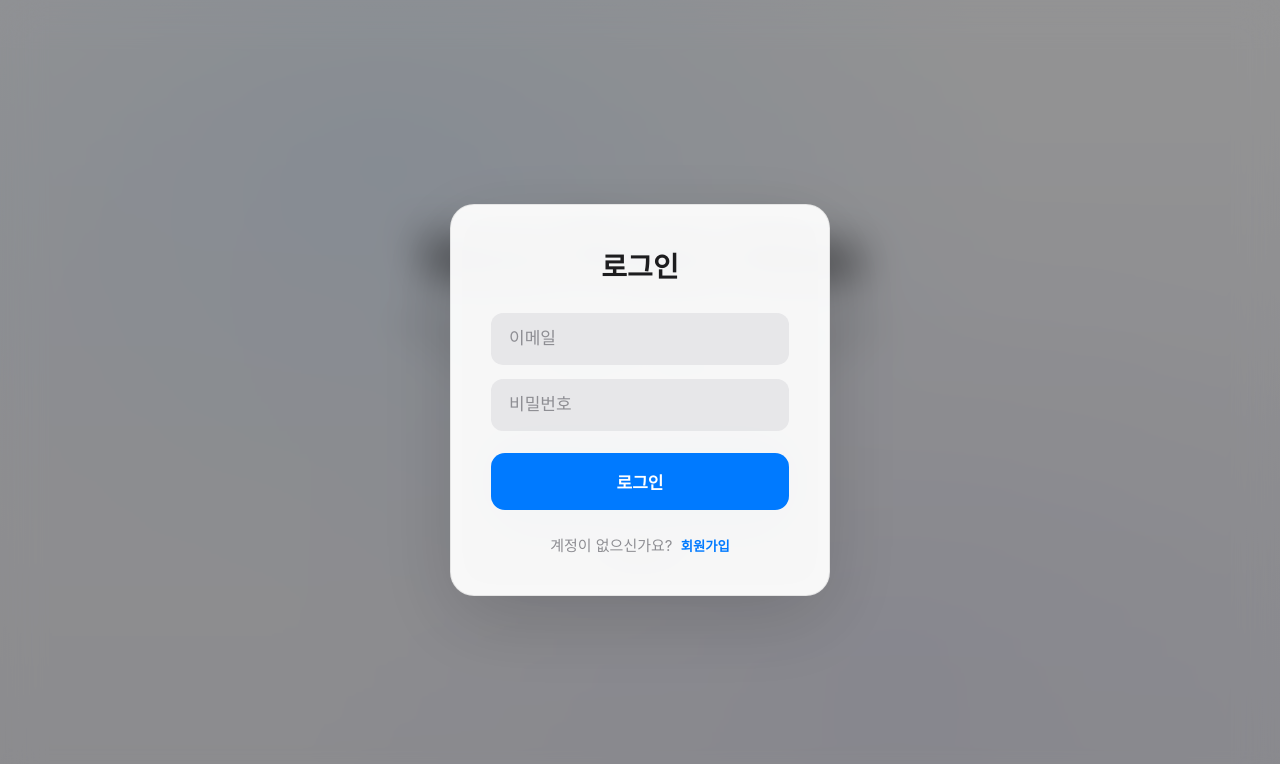
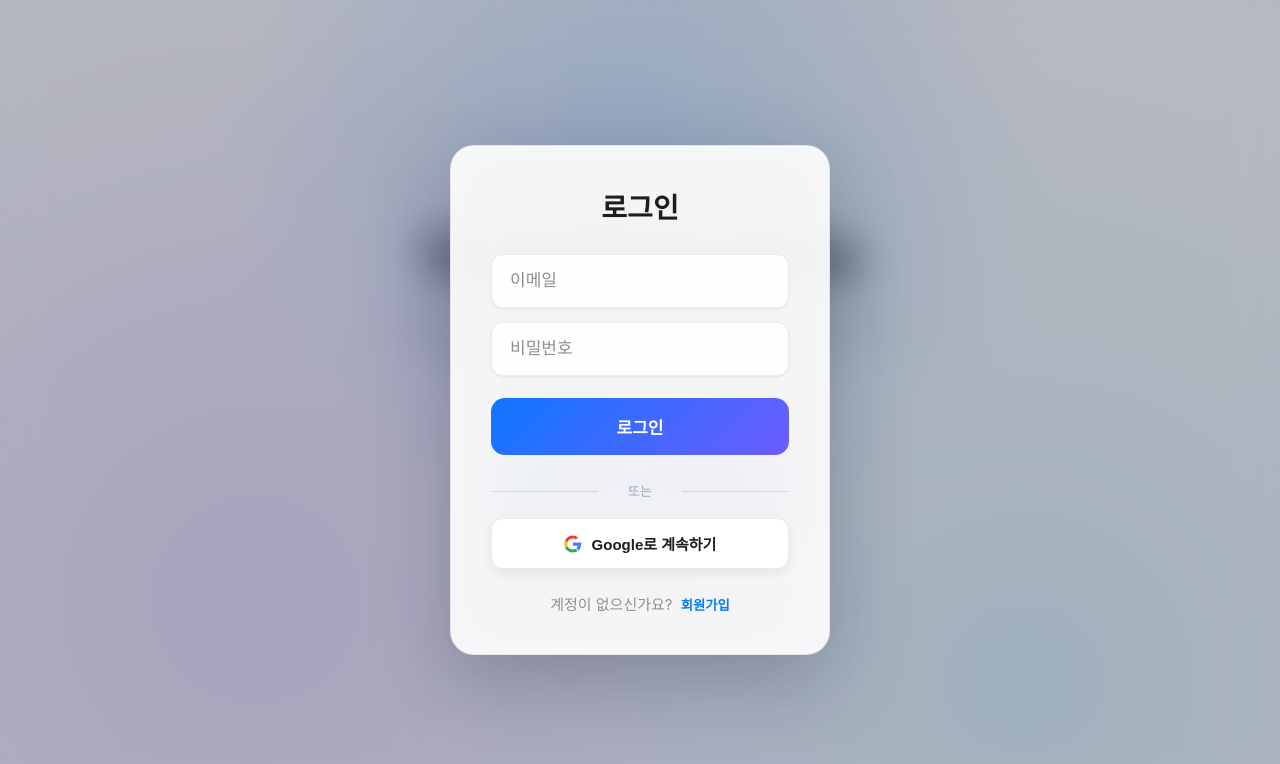
Before and after one commit to Madcamp25W-Week3-LZK-Lab/Frontend, a React (Vite) app: page / in a window 1280 px wide. Both pictures are taken after a click on the button "로그인". Shown: the top 764 px of the page. Built offline with nearby package versions, Linux system fonts and the light colour scheme; a web font is replaced by a local one.

Commit message:
Feat: Improve Landing Page, Modified Picture Alignment

```diff
--- a/src/App.jsx
+++ b/src/App.jsx
@@ -439,8 +439,8 @@ export default function App({ onBack }) {
           categoryId: itemId,
           label: label,
           photos: SAMPLE_PHOTOS[itemId] || [],
-          x: 60 + (existingCount % 3) * 180,
-          y: 60 + Math.floor(existingCount / 3) * 220,
+          x: 80 + (existingCount % 4) * 165,
+          y: 80 + Math.floor(existingCount / 4) * 180,
         };
         setStacks(s => [...s, newStack]);
         return [...prev, itemId];
@@ -562,9 +562,9 @@ export default function App({ onBack }) {
 
   // Arrange stacks to grid (like phone icons)
   const handleArrangeStacks = useCallback(() => {
-    const GRID_START_X = 40;
-    const GRID_START_Y = 40;
-    const GRID_GAP_X = 160;
+    const GRID_START_X = 80;
+    const GRID_START_Y = 80;
+    const GRID_GAP_X = 165;
     const GRID_GAP_Y = 180;
     const COLS = 4;
 
@@ -587,7 +587,15 @@ export default function App({ onBack }) {
   const isEmpty = stacks.length === 0 && intersectionStacks.length === 0;
 
   return (
-    <div className="app-layout">
+    <div
+      className={[
+        "app-layout",
+        leftPanelOpen ? "app-layout--left-open" : "",
+        rightPanelOpen ? "app-layout--right-open" : "",
+      ]
+        .filter(Boolean)
+        .join(" ")}
+    >
       <CategoryPanel
         isOpen={leftPanelOpen}
         onToggle={() => setLeftPanelOpen(!leftPanelOpen)}
--- a/src/LandingPage.css
+++ b/src/LandingPage.css
@@ -7,7 +7,7 @@
     display: flex;
     align-items: center;
     justify-content: center;
-    background: linear-gradient(180deg, #f5f5f7 0%, #e8e8ed 100%);
+    background: #f6f7fb;
     position: relative;
     overflow: hidden;
 }
@@ -16,8 +16,11 @@
     position: absolute;
     inset: 0;
     background:
-        radial-gradient(ellipse at 30% 20%, rgba(0, 122, 255, 0.08) 0%, transparent 50%),
-        radial-gradient(ellipse at 70% 80%, rgba(88, 86, 214, 0.06) 0%, transparent 50%);
+        radial-gradient(circle at 1px 1px, rgba(15, 23, 42, 0.06) 1px, transparent 0),
+        radial-gradient(circle at 50% 20%, rgba(0, 122, 255, 0.18), transparent 45%),
+        radial-gradient(circle at 20% 75%, rgba(124, 58, 237, 0.16), transparent 55%),
+        radial-gradient(circle at 80% 85%, rgba(14, 165, 233, 0.12), transparent 50%);
+    background-size: 26px 26px, auto, auto, auto;
     pointer-events: none;
 }
 
@@ -36,14 +39,14 @@
     font-size: 56px;
     font-weight: 700;
     letter-spacing: -0.03em;
-    color: #1d1d1f;
+    color: #0f172a;
     margin-bottom: 20px;
 }
 
 .landing-description {
     font-size: 19px;
     line-height: 1.6;
-    color: #6e6e73;
+    color: #5b6472;
     margin-bottom: 48px;
 }
 
@@ -66,24 +69,29 @@
 }
 
 .landing-btn--primary {
-    background: #007aff;
+    background: linear-gradient(135deg, #0f76ff 0%, #6d5cff 100%);
     color: white;
-    box-shadow: 0 4px 20px rgba(0, 122, 255, 0.3);
+    box-shadow: 0 16px 40px rgba(15, 118, 255, 0.28);
 }
 
 .landing-btn--primary:hover {
-    background: #0066d6;
-    box-shadow: 0 6px 24px rgba(0, 122, 255, 0.4);
+    box-shadow: 0 18px 44px rgba(15, 118, 255, 0.36);
     transform: translateY(-1px);
 }
 
 .landing-btn--secondary {
-    background: rgba(0, 0, 0, 0.05);
-    color: #1d1d1f;
+    background: rgba(255, 255, 255, 0.7);
+    color: #0f172a;
+    border: 1px solid rgba(15, 23, 42, 0.08);
+    box-shadow:
+        0 10px 26px rgba(15, 23, 42, 0.12),
+        inset 0 1px 0 rgba(255, 255, 255, 0.7);
+    backdrop-filter: blur(18px);
 }
 
 .landing-btn--secondary:hover {
-    background: rgba(0, 0, 0, 0.08);
+    background: rgba(255, 255, 255, 0.85);
+    transform: translateY(-1px);
 }
 
 /* ========================================
@@ -93,9 +101,9 @@
 .auth-overlay {
     position: fixed;
     inset: 0;
-    background: rgba(0, 0, 0, 0.4);
-    backdrop-filter: blur(20px);
-    -webkit-backdrop-filter: blur(20px);
+    background: rgba(15, 23, 42, 0.28);
+    backdrop-filter: blur(22px);
+    -webkit-backdrop-filter: blur(22px);
     display: flex;
     align-items: center;
     justify-content: center;
@@ -103,14 +111,16 @@
 }
 
 .auth-modal {
-    background: rgba(255, 255, 255, 0.95);
-    backdrop-filter: blur(20px);
-    border: 1px solid rgba(0, 0, 0, 0.08);
+    background: rgba(255, 255, 255, 0.92);
+    backdrop-filter: blur(24px) saturate(175%);
+    border: 1px solid rgba(15, 23, 42, 0.08);
     border-radius: 24px;
     padding: 40px;
     width: 100%;
     max-width: 380px;
-    box-shadow: 0 24px 80px rgba(0, 0, 0, 0.15);
+    box-shadow:
+        0 24px 80px rgba(15, 23, 42, 0.25),
+        inset 0 1px 0 rgba(255, 255, 255, 0.6);
 }
 
 .auth-modal h2 {
@@ -130,18 +140,20 @@
 .auth-input {
     width: 100%;
     padding: 16px 18px;
-    background: rgba(118, 118, 128, 0.12);
-    border: none;
+    background: rgba(255, 255, 255, 0.9);
+    border: 1px solid rgba(15, 23, 42, 0.08);
     border-radius: 12px;
     color: #1d1d1f;
     font-size: 17px;
     outline: none;
     transition: all 0.2s ease;
+    box-shadow: 0 1px 2px rgba(15, 23, 42, 0.08);
 }
 
 .auth-input:focus {
     background: #fff;
-    box-shadow: 0 0 0 4px rgba(0, 122, 255, 0.2);
+    box-shadow: 0 0 0 4px rgba(15, 118, 255, 0.2);
+    border-color: rgba(15, 118, 255, 0.4);
 }
 
 .auth-input::placeholder {
@@ -152,7 +164,7 @@
     width: 100%;
     padding: 16px;
     margin-top: 8px;
-    background: #007aff;
+    background: linear-gradient(135deg, #0f76ff 0%, #6d5cff 100%);
     border: none;
     border-radius: 14px;
     color: white;
@@ -163,7 +175,71 @@
 }
 
 .auth-submit:hover {
-    background: #0066d6;
+    box-shadow: 0 12px 28px rgba(15, 118, 255, 0.3);
+}
+
+.auth-divider {
+    position: relative;
+    text-align: center;
+    margin: 12px 0 4px;
+    font-size: 13px;
+    color: #94a3b8;
+}
+
+.auth-divider::before,
+.auth-divider::after {
+    content: "";
+    position: absolute;
+    top: 50%;
+    width: 36%;
+    height: 1px;
+    background: rgba(148, 163, 184, 0.35);
+}
+
+.auth-divider::before {
+    left: 0;
+}
+
+.auth-divider::after {
+    right: 0;
+}
+
+.auth-google {
+    width: 100%;
+    padding: 14px 16px;
+    border-radius: 12px;
+    border: 1px solid rgba(15, 23, 42, 0.08);
+    background: #fff;
+    color: #1d1d1f;
+    font-size: 15px;
+    font-weight: 600;
+    cursor: pointer;
+    transition: all 0.2s ease;
+    box-shadow: 0 4px 12px rgba(15, 23, 42, 0.08);
+    display: inline-flex;
+    align-items: center;
+    justify-content: center;
+    gap: 10px;
+}
+
+.auth-google:hover {
+    transform: translateY(-1px);
+    box-shadow: 0 8px 18px rgba(15, 23, 42, 0.12);
+}
+
+.google-icon {
+    width: 18px;
+    height: 18px;
+    display: inline-flex;
+    align-items: center;
+    justify-content: center;
+    flex-shrink: 0;
+}
+
+.google-icon svg {
+    width: 100%;
+    height: 100%;
+    display: block;
 }
 
 .auth-switch {
--- a/src/LandingPage.jsx
+++ b/src/LandingPage.jsx
@@ -97,6 +97,32 @@ export default function LandingPage({ onLogin }) {
                             <button type="submit" className="auth-submit">
                                 {isLoginMode ? "로그인" : "가입하기"}
                             </button>
+                            <div className="auth-divider">
+                                <span>또는</span>
+                            </div>
+                            <button type="button" className="auth-google">
+                                <span className="google-icon" aria-hidden="true">
+                                    <svg viewBox="0 0 48 48" role="img" focusable="false">
+                                        <path
+                                            fill="#EA4335"
+                                            d="M24 9.5c3.54 0 6.28 1.53 7.72 2.82l5.62-5.62C33.58 3.58 29.2 1.5 24 1.5 14.64 1.5 6.58 6.86 2.64 14.68l6.86 5.32C11.3 13.1 17.1 9.5 24 9.5z"
+                                        />
+                                        <path
+                                            fill="#4285F4"
+                                            d="M46.5 24.5c0-1.5-.14-2.94-.4-4.33H24v8.2h12.7c-.55 2.96-2.2 5.46-4.66 7.14l7.1 5.5c4.14-3.82 6.36-9.44 6.36-16.5z"
+                                        />
+                                        <path
+                                            fill="#FBBC05"
+                                            d="M9.5 28.06a14.5 14.5 0 0 1 0-8.12l-6.86-5.32a23.99 23.99 0 0 0 0 18.76l6.86-5.32z"
+                                        />
+                                        <path
+                                            fill="#34A853"
+                                            d="M24 46.5c5.2 0 9.58-1.7 12.78-4.62l-7.1-5.5c-1.98 1.34-4.52 2.14-5.68 2.14-6.9 0-12.7-3.6-14.5-9.5l-6.86 5.32C6.58 41.14 14.64 46.5 24 46.5z"
+                                        />
+                                    </svg>
+                                </span>
+                                Google로 계속하기
+                            </button>
                         </form>
 
                         <p className="auth-switch">
```
Also changed, not shown: src/index.css (+78 -49 lines).
